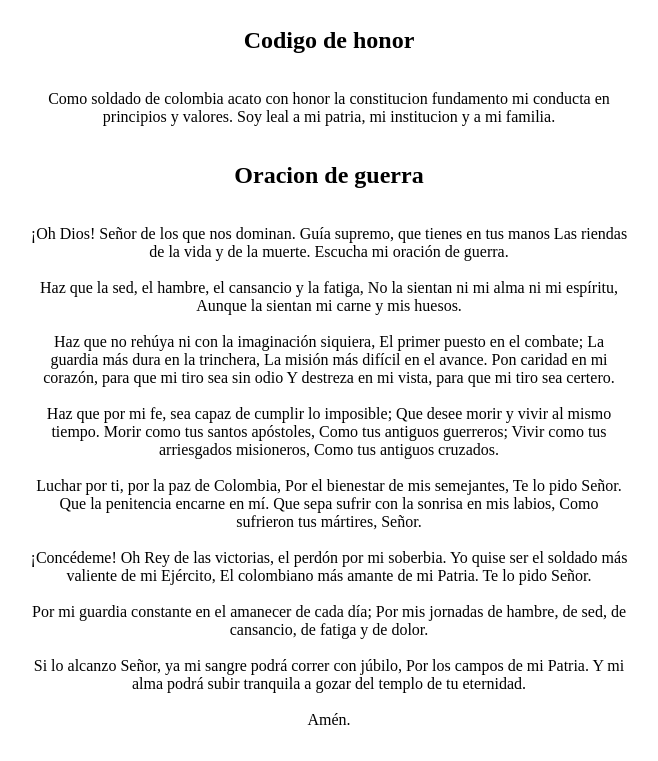
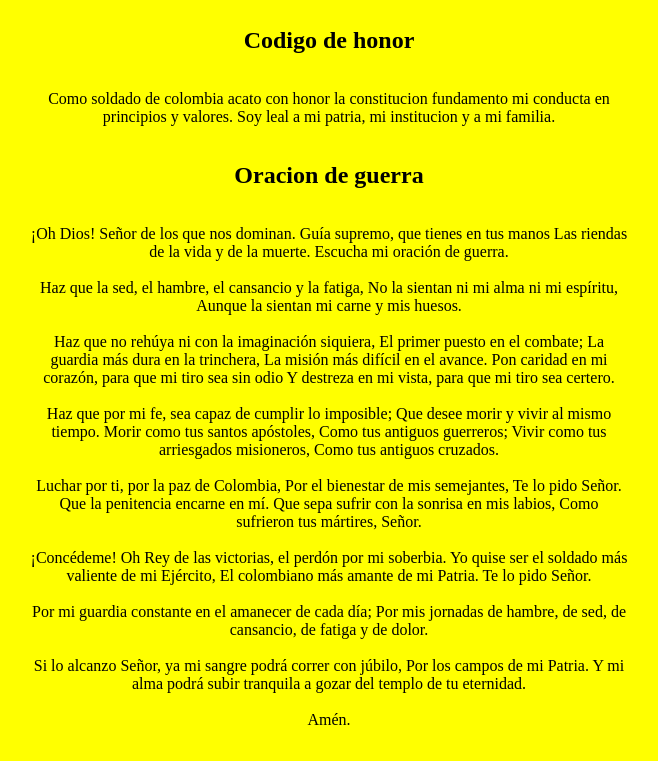
Before and after one commit to Fexxonn/HyOEN, a plain HTML site: page index.html in a window 1280 px wide. Shown: the part 81-842 px from the top of the page, without its empty margins (311-969 px from the left). Drawn offline with Linux system fonts and the light colour scheme.

Commit message:
FirstCommit

```diff
--- a/index.html
+++ b/index.html
@@ -11,6 +11,7 @@
             align-items: center;
             min-height: 100vh;
             flex-direction: column;
+            background: linear-gradient(157deg, rgba(255,255,0,1) 40%, rgba(40,40,215,1) 40%, rgba(0,0,255,1) 71%, rgba(255,0,0,1) 71%);
 
             }
         p {
```
